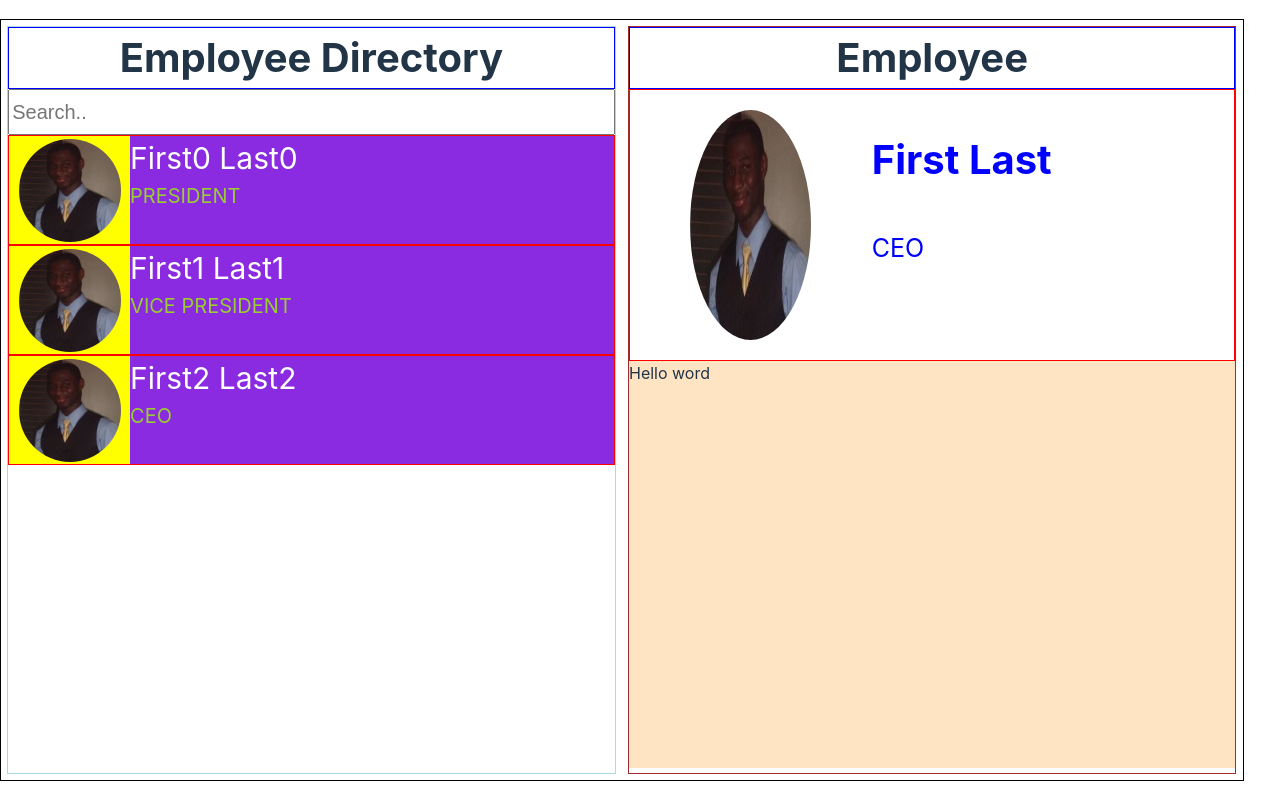
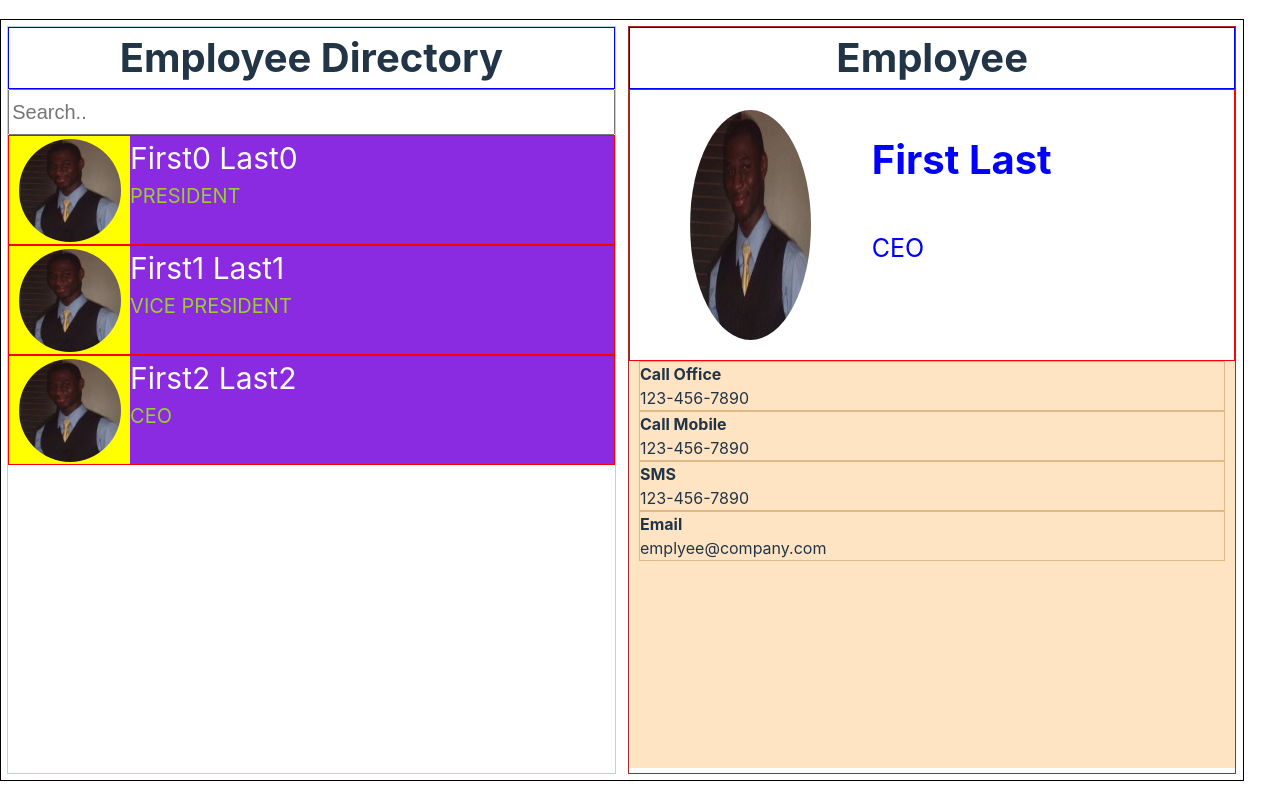
Before and after one commit to oachamfo/test, a React (Vite) app: page / in a window 1280 px wide. Built offline with nearby package versions, Linux system fonts and the light colour scheme.

Commit message:
Employee info page layout

```diff
--- a/src/App.css
+++ b/src/App.css
@@ -112,3 +112,17 @@
   color: blue;
   font-size: 25px;
 }
+.EmployeeInfo {
+  display: flex;
+  flex-direction: column;
+  border: 1px solid burlywood;
+  margin-left: 10px;
+  margin-right: 10px;
+  box-sizing: border-box;
+}
+.EmployeeInfo > * {
+  margin: 0px;
+}
+.heading {
+  font-weight: bold;
+}
--- a/src/assets/components/EmployeePageInfo.jsx
+++ b/src/assets/components/EmployeePageInfo.jsx
@@ -15,7 +15,24 @@ function EmployeePageInfo(props) {
         </div>
       </div>
 
-      <div className="EmployeePageInfoDivBottom">Hello word</div>
+      <div className="EmployeePageInfoDivBottom">
+        <div className="EmployeeInfo">
+          <p className="heading">Call Office</p>
+          <p>123-456-7890</p>
+        </div>
+        <div className="EmployeeInfo">
+          <p className="heading">Call Mobile</p>
+          <p>123-456-7890</p>
+        </div>
+        <div className="EmployeeInfo">
+          <p className="heading">SMS</p>
+          <p>123-456-7890</p>
+        </div>
+        <div className="EmployeeInfo">
+          <p className="heading">Email</p>
+          <p>emplyee@company.com</p>
+        </div>
+      </div>
     </div>
   );
 }
```
